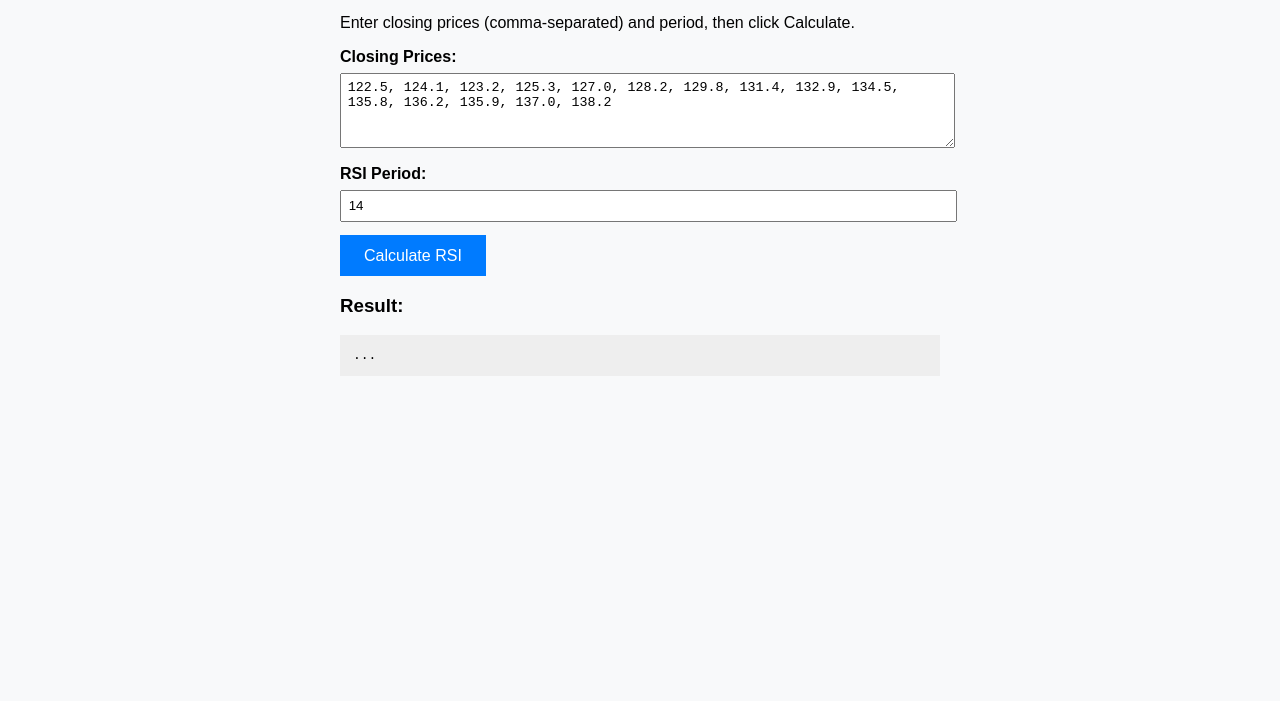
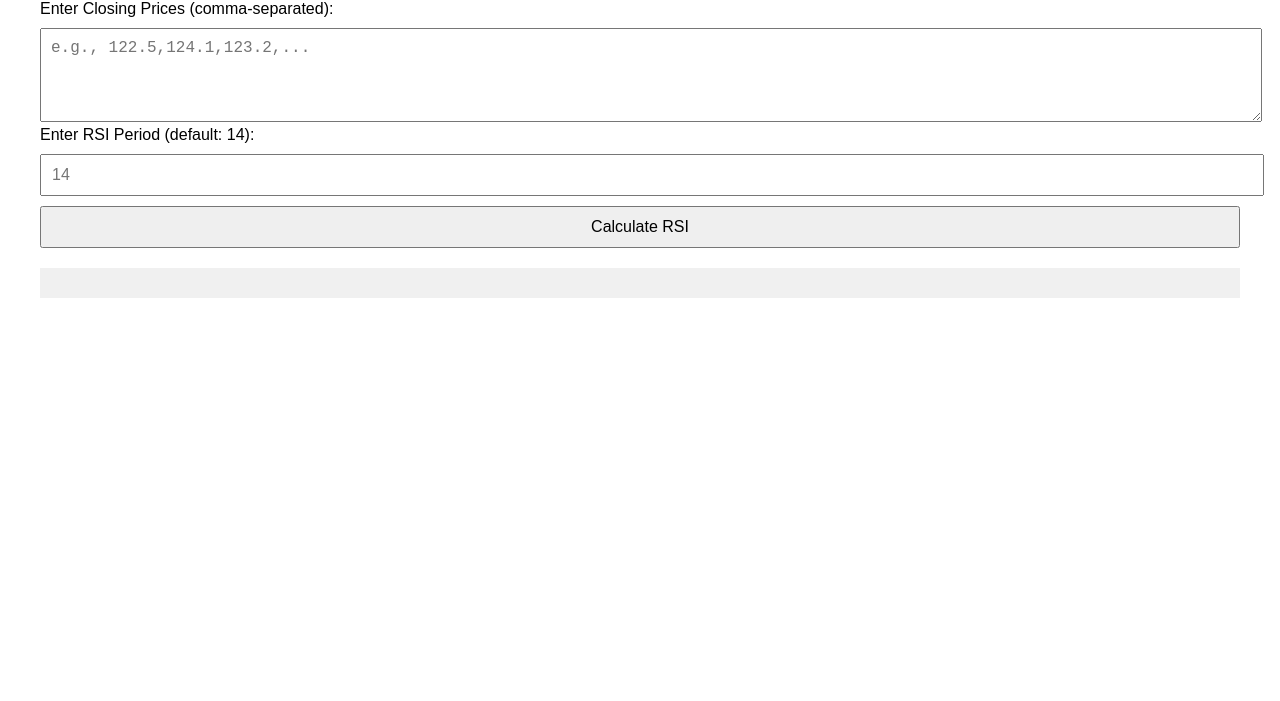
Before and after one commit to msmkumar1986/rsi-api-demo, a plain HTML site: page index.html in a window 1280 px wide. Shown: the part 99-800 px from the top of the page. Drawn offline with Linux system fonts and the light colour scheme.

Commit message:
Update index.html

```diff
--- a/index.html
+++ b/index.html
@@ -1,80 +1,77 @@
-
 <!DOCTYPE html>
 <html lang="en">
 <head>
     <meta charset="UTF-8">
-    <title>RSI Calculator Demo</title>
+    <title>RSI Calculator</title>
     <style>
         body {
             font-family: Arial, sans-serif;
-            background: #f8f9fa;
-            padding: 2em;
-            max-width: 600px;
-            margin: auto;
+            margin: 40px;
         }
-        h1 {
-            color: #333;
+        textarea, input, button {
+            margin-top: 10px;
+            width: 100%;
+            padding: 10px;
+            font-size: 16px;
         }
-        label {
-            font-weight: bold;
+        .error {
+            color: red;
+            margin-top: 10px;
         }
-        textarea, input {
-            width: 100%;
-            padding: 0.5em;
-            margin: 0.5em 0 1em;
-        }
-        button {
-            padding: 0.7em 1.5em;
-            font-size: 1em;
-            background-color: #007bff;
-            color: white;
-            border: none;
-            cursor: pointer;
-        }
-        pre {
-            background: #eee;
-            padding: 1em;
+        .result {
+            margin-top: 20px;
+            background: #f0f0f0;
+            padding: 15px;
         }
     </style>
 </head>
 <body>
+    <h1>📈 RSI Calculator</h1>
 
-    <h1>📈 RSI Calculator</h1>
-    <p>Enter closing prices (comma-separated) and period, then click Calculate.</p>
+    <label for="prices">Enter Closing Prices (comma-separated):</label>
+    <textarea id="prices" rows="4" placeholder="e.g., 122.5,124.1,123.2,..."></textarea>
 
-    <label for="prices">Closing Prices:</label>
-    <textarea id="prices" rows="4">122.5, 124.1, 123.2, 125.3, 127.0, 128.2, 129.8, 131.4, 132.9, 134.5, 135.8, 136.2, 135.9, 137.0, 138.2</textarea>
-
-    <label for="period">RSI Period:</label>
-    <input type="number" id="period" value="14" />
+    <label for="period">Enter RSI Period (default: 14):</label>
+    <input type="number" id="period" placeholder="14" min="1" />
 
     <button onclick="calculateRSI()">Calculate RSI</button>
 
-    <h3>Result:</h3>
-    <pre id="result">...</pre>
+    <div id="error" class="error"></div>
+    <div id="output" class="result"></div>
 
     <script>
         async function calculateRSI() {
-            const prices = document.getElementById('prices').value.split(',').map(p => parseFloat(p.trim()));
-            const period = parseInt(document.getElementById('period').value);
+            const pricesText = document.getElementById("prices").value;
+            const period = parseInt(document.getElementById("period").value) || 14;
+            const errorDiv = document.getElementById("error");
+            const outputDiv = document.getElementById("output");
+            errorDiv.textContent = "";
+            outputDiv.textContent = "";
 
-            const resBox = document.getElementById('result');
-            resBox.textContent = "Calculating...";
+            // Validate input
+            const priceArray = pricesText.split(',').map(s => parseFloat(s.trim())).filter(n => !isNaN(n));
+            if (priceArray.length < period + 1) {
+                errorDiv.textContent = `Please enter at least ${period + 1} valid numbers.`;
+                return;
+            }
 
             try {
                 const response = await fetch("https://rsi-api.onrender.com/rsi", {
                     method: "POST",
                     headers: { "Content-Type": "application/json" },
-                    body: JSON.stringify({ close: prices, period: period })
+                    body: JSON.stringify({ close: priceArray, period: period })
                 });
 
+                if (!response.ok) {
+                    throw new Error("API error: " + response.status);
+                }
+
                 const data = await response.json();
-                resBox.textContent = JSON.stringify(data, null, 2);
-            } catch (error) {
-                resBox.textContent = "Error: " + error.message;
+                outputDiv.innerHTML = `<strong>RSI Result:</strong><br>${JSON.stringify(data.rsi)}`;
+            } catch (err) {
+                errorDiv.textContent = "Error: " + err.message;
             }
         }
     </script>
-
 </body>
 </html>
```
